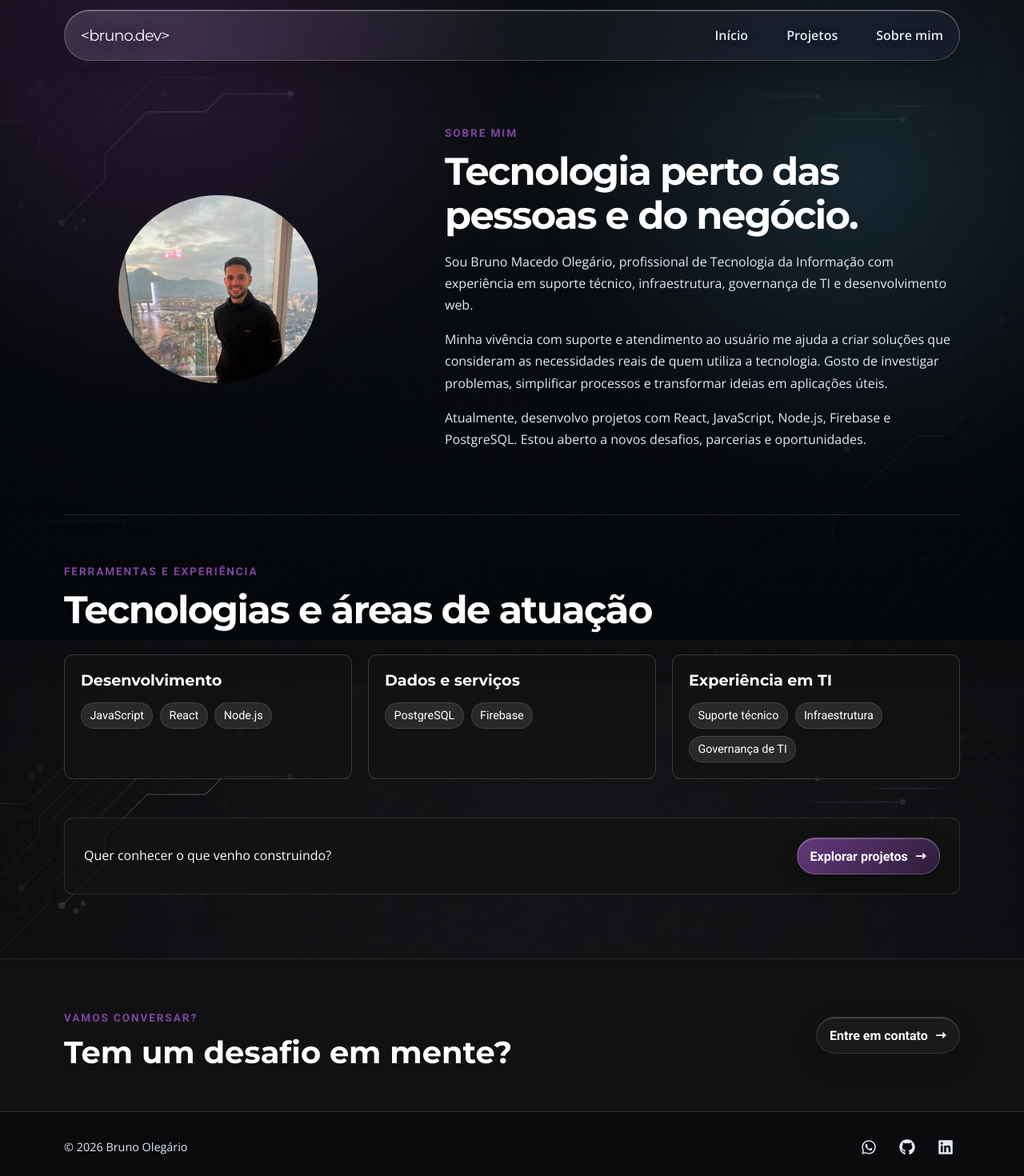
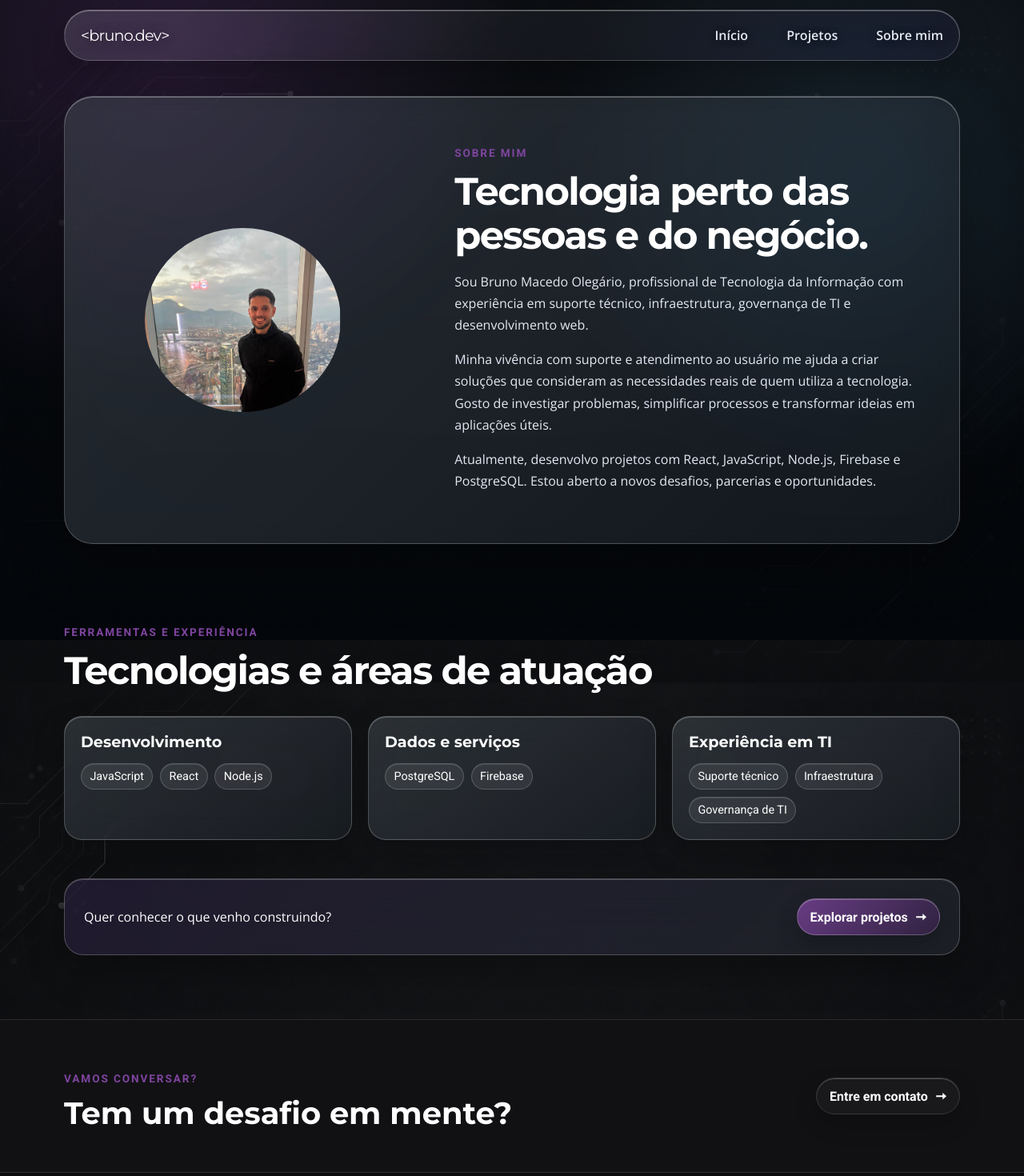
Before and after one commit to olegariobru/MyPort2, a React (Vite) app: page /SobreMim in a window 1280 px wide. Shown: the top 1470 px of the page at 80% size. Built offline with nearby package versions, Linux system fonts and the light colour scheme.

Commit message:
Apply liquid glass to about sections

```diff
--- a/src/paginas/SobreMim/sobremim.css
+++ b/src/paginas/SobreMim/sobremim.css
@@ -18,3 +18,42 @@
   .skillsGrid { grid-template-columns: 1fr; }
   .aboutCta { align-items: flex-start; flex-direction: column; }
 }
+
+/* Liquid glass about page */
+.aboutIntro {
+  margin: 1rem 0 2.5rem;
+  padding: clamp(1.5rem, 4vw, 3rem);
+  border: 1px solid var(--glass-border);
+  border-radius: 2.25rem;
+  background: linear-gradient(135deg, rgba(255,255,255,.12), rgba(255,255,255,.035)), var(--glass-surface);
+  box-shadow: inset 0 1px 0 var(--glass-highlight), var(--glass-shadow);
+  -webkit-backdrop-filter: var(--glass-blur);
+  backdrop-filter: var(--glass-blur);
+}
+.skillsSection { border-top: 0; }
+.skillGroup {
+  border-color: var(--glass-border);
+  border-radius: 1.4rem;
+  background: linear-gradient(145deg, rgba(255,255,255,.12), rgba(255,255,255,.035)), var(--glass-surface);
+  box-shadow: inset 0 1px 0 rgba(255,255,255,.24), 0 18px 40px rgba(0,0,0,.24);
+  -webkit-backdrop-filter: blur(18px) saturate(140%);
+  backdrop-filter: blur(18px) saturate(140%);
+  transition: transform .25s ease, border-color .25s ease;
+}
+.skillGroup:hover { transform: translateY(-4px); border-color: rgba(174,119,206,.55); }
+.skillGroup li {
+  border-color: rgba(255,255,255,.18);
+  background: rgba(255,255,255,.08);
+  box-shadow: inset 0 1px 0 rgba(255,255,255,.1);
+}
+.aboutCta {
+  border-color: var(--glass-border);
+  border-radius: 1.5rem;
+  background: linear-gradient(135deg, rgba(127,69,160,.16), rgba(255,255,255,.06)), var(--glass-surface);
+  box-shadow: inset 0 1px 0 rgba(255,255,255,.22), 0 20px 48px rgba(0,0,0,.28);
+  -webkit-backdrop-filter: var(--glass-blur);
+  backdrop-filter: var(--glass-blur);
+}
+@media (max-width: 760px) {
+  .aboutIntro { border-radius: 1.75rem; }
+}
```
